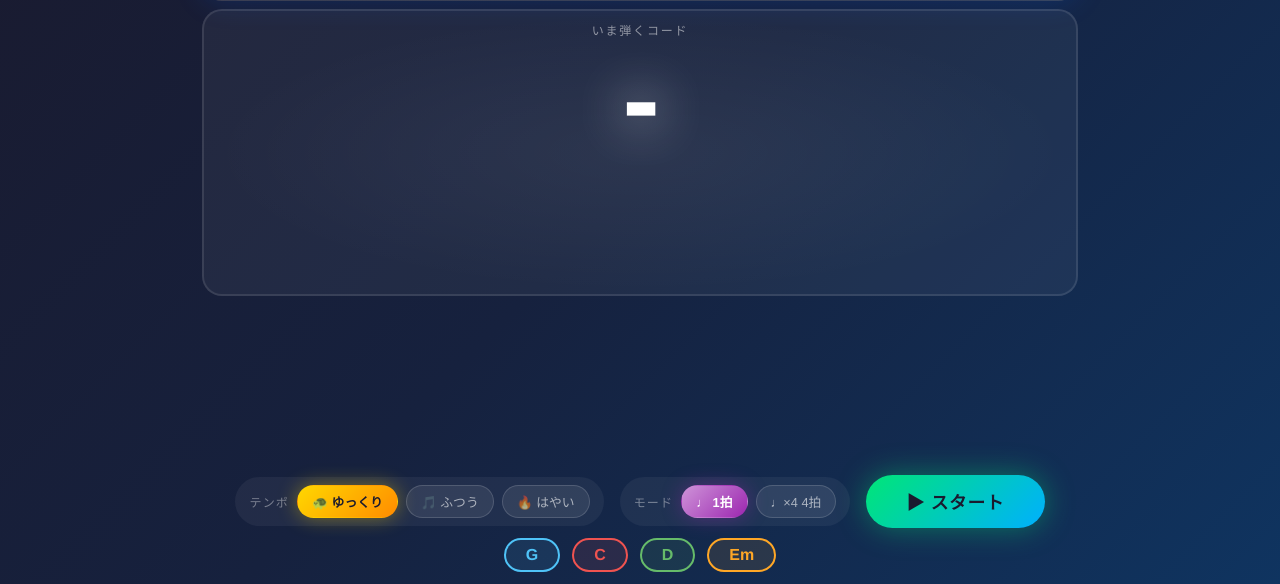
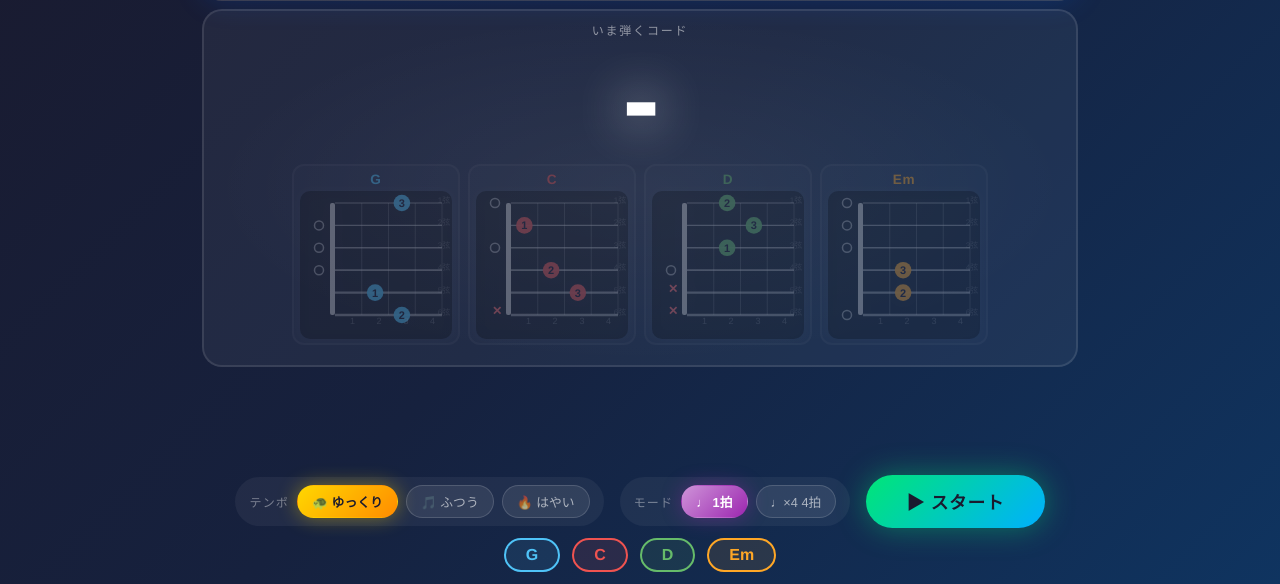
Before and after one commit to chihaya0113/PBL-2026, a Flask app: page / in a window 1280 px wide. Shown: the part 216-800 px from the top of the page. Run offline with Flask 3, Linux system fonts and the light colour scheme.

Commit message:
Show all 4 chord diagrams always, highlight active chord

```diff
--- a/static/script.js
+++ b/static/script.js
@@ -127,7 +127,7 @@ const startBtn            = document.getElementById('start-btn');
 const countdownOverlay    = document.getElementById('countdown-overlay');
 const countdownNumber     = document.getElementById('countdown-number');
 const currentChordName    = document.getElementById('current-chord-name');
-const chordDiagramContainer = document.getElementById('chord-diagram-container');
+const allChordsContainer = document.getElementById('all-chords-diagrams');
 const chordHintText       = document.getElementById('chord-hint-text');
 const pauseBtn  = document.getElementById('pause-btn');
 const tempoBtns = document.querySelectorAll('.tempo-btn');
@@ -501,7 +501,7 @@ function drawHitEffects() {
   }
 }
 
-// ===== コード表示 + ダイアグラム + ヒント更新 =====
+// ===== コード表示 + ダイアグラムハイライト + ヒント更新 =====
 function updateChordDisplay(chord) {
   if (!chord) return;
   const prev = currentChordName.dataset.chord;
@@ -513,8 +513,13 @@ function updateChordDisplay(chord) {
   currentChordName.style.transform = 'scale(1.18)';
   setTimeout(() => { currentChordName.style.transform = 'scale(1)'; }, 130);
 
-  chordDiagramContainer.innerHTML = buildChordDiagramSVG(chord);
-  chordHintText.innerHTML         = buildHintHTML(chord);
+  // アクティブカードをハイライト
+  CHORDS.forEach(c => {
+    const card = document.getElementById(`chord-card-${c}`);
+    if (card) card.classList.toggle('active', c === chord);
+  });
+
+  chordHintText.innerHTML = buildHintHTML(chord);
 }
 
 // ===== 子ども向けフィンガーヒントHTML生成 =====
@@ -721,11 +726,14 @@ function stopGame() {
   pauseBtn.classList.remove('visible', 'paused');
   pauseBtn.textContent = '⏸ 一時停止';
 
-  currentChordName.textContent    = '-';
-  currentChordName.className      = '';
-  currentChordName.dataset.chord  = '';
-  chordDiagramContainer.innerHTML = '';
-  chordHintText.innerHTML         = '';
+  currentChordName.textContent   = '-';
+  currentChordName.className     = '';
+  currentChordName.dataset.chord = '';
+  CHORDS.forEach(c => {
+    const card = document.getElementById(`chord-card-${c}`);
+    if (card) card.classList.remove('active');
+  });
+  chordHintText.innerHTML = '';
 }
 
 // ===== テンポ切替 =====
@@ -772,5 +780,16 @@ function roundRect(ctx, x, y, w, h, r) {
 }
 
 // ===== 初期化 =====
+function initChordDiagrams() {
+  CHORDS.forEach(chord => {
+    const card = document.createElement('div');
+    card.className = `chord-card chord-${chord}`;
+    card.id = `chord-card-${chord}`;
+    card.innerHTML = `<div class="chord-card-name chord-${chord}">${chord}</div>${buildChordDiagramSVG(chord)}`;
+    allChordsContainer.appendChild(card);
+  });
+}
+
 resizeCanvas();
 drawGrid();
+initChordDiagrams();
--- a/static/style.css
+++ b/static/style.css
@@ -131,30 +131,59 @@ header h1 {
   text-align: center;
 }
 
-/* ダイアグラム＋ヒント行を横並び */
+/* ダイアグラム4枚＋ヒントを縦積み */
 #chord-hint-area {
   display: flex;
+  flex-direction: column;
   align-items: center;
-  justify-content: center;
-  gap: 20px;
+  gap: 10px;
   margin-top: 8px;
 }
 
-#chord-diagram-container {
-  flex-shrink: 0;
+/* 4枚横並び */
+#all-chords-diagrams {
+  display: flex;
+  gap: 8px;
+  justify-content: center;
+  align-items: flex-start;
 }
 
-#chord-diagram-container svg {
+.chord-card {
+  display: flex;
+  flex-direction: column;
+  align-items: center;
+  gap: 4px;
+  padding: 6px 6px 4px;
+  border-radius: 12px;
+  border: 2px solid rgba(255,255,255,0.08);
+  background: rgba(255,255,255,0.03);
+  transition: all 0.2s ease;
+  opacity: 0.35;
+}
+
+.chord-card.active {
+  opacity: 1;
+  border-color: currentColor;
+  box-shadow: 0 0 18px rgba(255,255,255,0.25);
+  background: rgba(255,255,255,0.08);
+}
+
+.chord-card-name {
+  font-size: 0.85rem;
+  font-weight: 900;
+  letter-spacing: 0.05em;
+}
+
+.chord-card svg {
   display: block;
-  filter: drop-shadow(0 0 10px rgba(255,255,255,0.15));
+  filter: drop-shadow(0 0 6px rgba(255,255,255,0.1));
 }
 
 #chord-hint-text {
   display: flex;
   flex-direction: column;
   align-items: flex-start;
-  gap: 8px;
-  min-height: 120px;
+  gap: 6px;
   justify-content: center;
 }
 
--- a/templates/index.html
+++ b/templates/index.html
@@ -30,7 +30,7 @@
         <div id="current-chord-label">いま弾くコード</div>
         <div id="current-chord-name">-</div>
         <div id="chord-hint-area">
-          <div id="chord-diagram-container"></div>
+          <div id="all-chords-diagrams"></div>
           <div id="chord-hint-text"></div>
         </div>
       </div>
```
